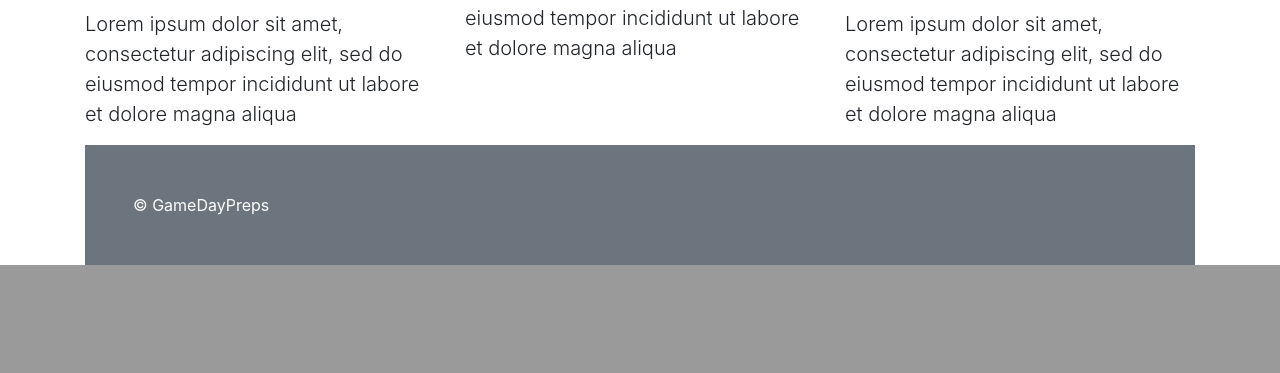
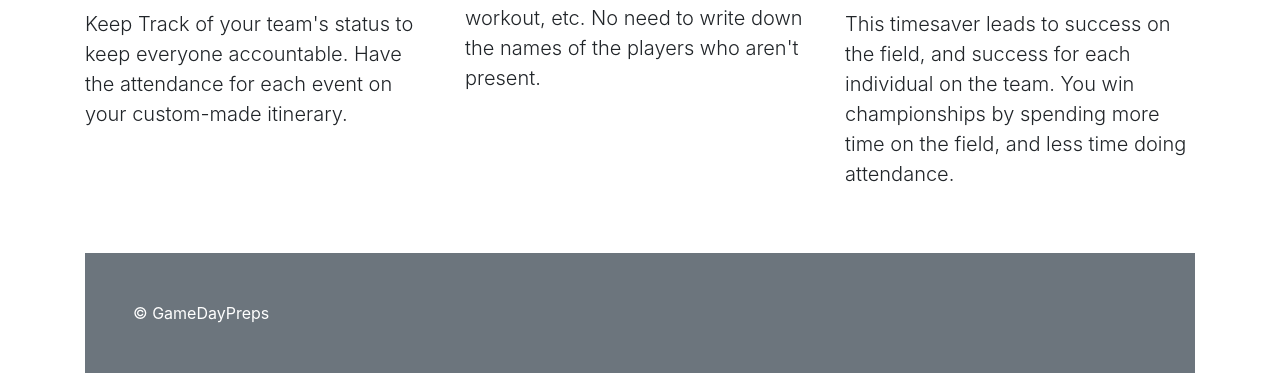
Before and after one commit to diyarkudrat/GameDayPreps, a Django app: page / in a window 1280 px wide. Shown: the part 1321-1694 px from the top of the page. Before the commit the page ends 1586 px from the top, so only its background shows below. Run offline with Django 3.2, Linux system fonts and the light colour scheme; some libraries are stand-ins or nearby versions.

Commit message:
few changes to homepage

```diff
--- a/roster/templates/list.html
+++ b/roster/templates/list.html
@@ -43,7 +43,7 @@
               <img src="https://www.uiltexas.org/images/site/footballStateLarge.jpg" class="d-block w-100" alt="...">
               <div class="carousel-caption d-none d-md-block">
                 <h2>Disover GameDayPreps</h2>
-                <button type="button" class="btn btn-warning">Sign Up</button>
+                <button type="button" class="btn btn-success">Sign Up</button>
               </div>
             </div>
           </div>
@@ -58,22 +58,24 @@
       <div class="col-lg-4">
         <img src="https://media.istockphoto.com/photos/basketball-arena-picture-id466336640?k=6&m=466336640&s=612x612&w=0&h=ijsMMFZyXG2A9zKNjHCsPREVZaYbVZFowKTb7ZlS6a0=" class="img-fluid rounded">
         <h3>Organized</h3>
-        <p class="lead">Lorem ipsum dolor sit amet, consectetur adipiscing elit, sed do eiusmod tempor incididunt ut labore et dolore magna aliqua</p>
+        <p class="lead">Keep Track of your team's status to keep everyone accountable. Have the attendance for each event on your custom-made itinerary.</p>
       </div>
       <div class="col-lg-4">
         <div class="embed-responsive embed-responsive-16by9">
           <iframe class="embed-responsive-item" src="https://static6.depositphotos.com/1016418/590/i/450/depositphotos_5909170-stock-photo-baseball-on-field.jpg" allowfullscreen></iframe>
         </div>
         <h3>Timesaver</h3>
-        <p class="lead">Lorem ipsum dolor sit amet, consectetur adipiscing elit, sed do eiusmod tempor incididunt ut labore et dolore magna aliqua</p>
+        <p class="lead">Don't waste time with attendance before every practice, meeting, workout, etc. No need to write down the names of the players who aren't present.</p>
       </div>
       <div class="col-lg-4">
         <img src="http://www.kenlantzy.org/wp-content/supersized-slides/background.jpeg" class="img-fluid rounded">
         <h3>Leads to Sucess</h3>
-        <p class="lead">Lorem ipsum dolor sit amet, consectetur adipiscing elit, sed do eiusmod tempor incididunt ut labore et dolore magna aliqua</p>
+        <p class="lead">This timesaver leads to success on the field, and success for each individual on the team. You win championships by spending more time on the field, and less time doing attendance.</p>
       </div>
     </div>
   </div>
+  <br>
+  <br>
 
   <!-- FOOTER -->
   <div class=" footer bg-secondary p-5 text-white">
```
